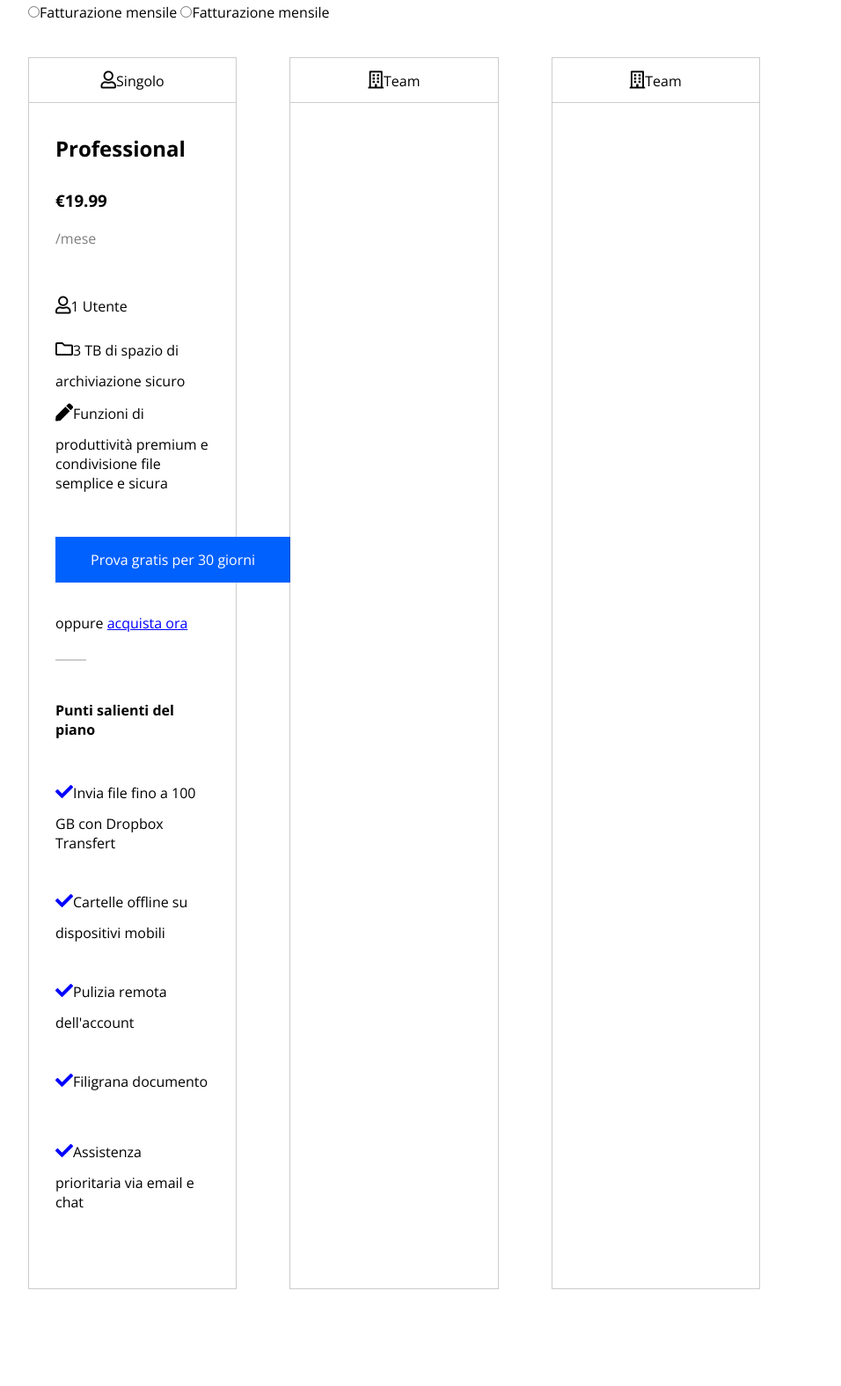
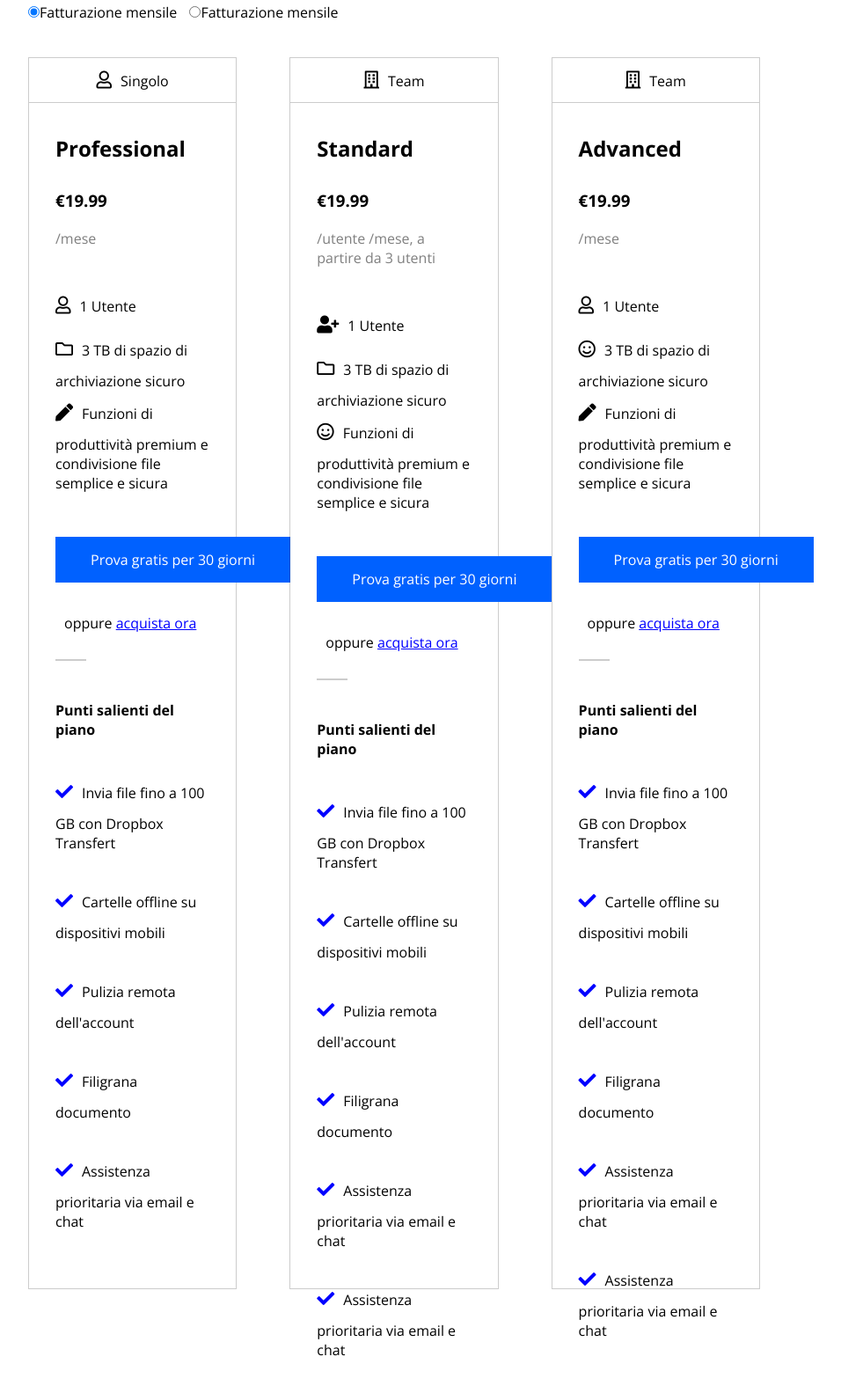
Before and after one commit to andreafiorentino920/htmlcss-dropbox, a plain HTML site: page index.html in a window 1280 px wide. Shown: the part 975-2550 px from the top of the page at 88% size, without its empty margins (192-1148 px from the left). Before the commit the page ends 2440 px from the top, so only its background shows below. Drawn offline with nearby package versions, Linux system fonts and the light colour scheme.

Commit message:
Seconda pagina completata

```diff
--- a/css/style.css
+++ b/css/style.css
@@ -218,3 +218,7 @@ i{
 .point ul li i{
     color: blue;
 }
+
+span{
+    margin-left: 10px;
+}
--- a/index.html
+++ b/index.html
@@ -75,8 +75,8 @@
         </section>
         <section class="container-plans">
             <h2>Trova il piano Dropbox Business che fa per te</h2>
-            <input type="radio" name="fatturazione" value="mensile"/>Fatturazione mensile
-            <input type="radio" name="fatturazione" value="annuale"/>Fatturazione mensile
+            <input type="radio" name="fatturazione" value="mensile" checked/>Fatturazione mensile
+        <span><input type="radio" name="fatturazione" value="annuale"/>Fatturazione mensile</span>
             <!-- Tabella piani e prezzi  -->
             <div class="plans clear-fix">
                 <!-- Colonna sinistra  -->
@@ -95,9 +95,9 @@
                         </div>
                         <!-- Info -->
                         <div>
-                            <i class="far fa-user"></i>1 Utente <br>
-                            <i class="far fa-folder"></i>3 TB di spazio di archiviazione sicuro <br>
-                            <i class="fas fa-pen"></i>Funzioni di produttività premium e condivisione file semplice e sicura
+                            <i class="far fa-user"></i><span>1 Utente</span><br>
+                            <i class="far fa-folder"></i><span>3 TB di spazio di archiviazione sicuro</span> <br>
+                            <i class="fas fa-pen"></i><span>Funzioni di produttività premium e condivisione file semplice e sicura</span>
                         </div>
                         <!-- Bottone -->
                         <div class="btn white">
@@ -112,19 +112,19 @@
                         <div class="point">
                             <ul>
                                 <li>
-                                    <i class="fas fa-check"></i>Invia file fino a 100 GB con Dropbox Transfert
+                                    <i class="fas fa-check"></i><span>Invia file fino a 100 GB con Dropbox Transfert  </span>
                                 </li>
                                 <li>
-                                    <i class="fas fa-check"></i>Cartelle offline su dispositivi mobili
+                                    <i class="fas fa-check"></i><span>Cartelle offline su dispositivi mobili</span>
                                 </li>
                                 <li>
-                                    <i class="fas fa-check"></i>Pulizia remota dell'account
+                                    <i class="fas fa-check"></i><span>Pulizia remota dell'account</span>
                                 </li>
                                 <li>
-                                    <i class="fas fa-check"></i>Filigrana documento
+                                    <i class="fas fa-check"></i><span>Filigrana documento</span>
                                 </li>
                                 <li>
-                                    <i class="fas fa-check"></i>Assistenza prioritaria via email e chat
+                                    <i class="fas fa-check"></i><span>Assistenza prioritaria via email e chat</span>
                                 </li>
                             </ul>
                         </div>
@@ -136,12 +136,106 @@
                     <div class="int">
                         <i class="far fa-building"></i><span>Team</span>
                     </div>
+                    <!-- Contenuto  -->
+                    <div class="content">
+                        <!-- Titolo e prezzo -->
+                        <div>
+                            <h2>Standard</h2>
+                            <h3>€19.99</h3>
+                            <p>/utente /mese, a partire da 3 utenti</p>
+                        </div>
+                        <!-- Info -->
+                        <div>
+                            <i class="fas fa-user-plus"></i></i><span>1 Utente</span> <br>
+                            <i class="far fa-folder"></i><span>3 TB di spazio di archiviazione sicuro</span><br>
+                            <i class="far fa-smile"></i><span>Funzioni di produttività premium e condivisione file semplice e sicura</span>
+                        </div>
+                        <!-- Bottone -->
+                        <div class="btn white">
+                            <a href="#">Prova gratis per 30 giorni</a>
+                        </div>
+                        <div class="decoration" >
+                            <span>oppure </span><a href="">acquista ora</a>
+                        </div>
+                        <div class="line">
+                        </div>
+                        <h4>Punti salienti del piano</h4>
+                        <div class="point">
+                            <ul>
+                                <li>
+                                    <i class="fas fa-check"></i><span>Invia file fino a 100 GB con Dropbox Transfert  </span>
+                                </li>
+                                <li>
+                                    <i class="fas fa-check"></i><span>Cartelle offline su dispositivi mobili</span>
+                                </li>
+                                <li>
+                                    <i class="fas fa-check"></i><span>Pulizia remota dell'account</span>
+                                </li>
+                                <li>
+                                    <i class="fas fa-check"></i><span>Filigrana documento</span>
+                                </li>
+                                <li>
+                                    <i class="fas fa-check"></i><span>Assistenza prioritaria via email e chat</span>
+                                </li>
+                                <li>
+                                    <i class="fas fa-check"></i><span>Assistenza prioritaria via email e chat</span>
+                                </li>
+                            </ul>
+                        </div>
+                    </div>
                 </div>
                 <!-- Colonna destra  -->
                 <div class="col" id="right">
                     <!-- Intestazione colonna  -->
                     <div class="int">
                         <i class="far fa-building"></i><span>Team</span>
+                    </div>
+                    <!-- Contenuto  -->
+                    <div class="content">
+                        <!-- Titolo e prezzo -->
+                        <div>
+                            <h2>Advanced</h2>
+                            <h3>€19.99</h3>
+                            <p>/mese</p>
+                        </div>
+                        <!-- Info -->
+                        <div>
+                            <i class="far fa-user"></i><span>1 Utente</span> <br>
+                            <i class="far fa-smile"></i><span>3 TB di spazio di archiviazione sicuro</span> <br>
+                            <i class="fas fa-pen"></i><span>Funzioni di produttività premium e condivisione file semplice e sicura</span>
+                        </div>
+                        <!-- Bottone -->
+                        <div class="btn white">
+                            <a href="#">Prova gratis per 30 giorni</a>
+                        </div>
+                        <div class="decoration" >
+                            <span>oppure </span><a href="">acquista ora</a>
+                        </div>
+                        <div class="line">
+                        </div>
+                        <h4>Punti salienti del piano</h4>
+                        <div class="point">
+                            <ul>
+                                <li>
+                                    <i class="fas fa-check"></i><span>Invia file fino a 100 GB con Dropbox Transfert  </span>
+                                </li>
+                                <li>
+                                    <i class="fas fa-check"></i><span>Cartelle offline su dispositivi mobili</span>
+                                </li>
+                                <li>
+                                    <i class="fas fa-check"></i><span>Pulizia remota dell'account</span>
+                                </li>
+                                <li>
+                                    <i class="fas fa-check"></i><span>Filigrana documento</span>
+                                </li>
+                                <li>
+                                    <i class="fas fa-check"></i><span>Assistenza prioritaria via email e chat</span>
+                                </li>
+                                <li>
+                                    <i class="fas fa-check"></i><span>Assistenza prioritaria via email e chat</span>
+                                </li>
+                            </ul>
+                        </div>
                     </div>
                 </div>
             </div>
```
